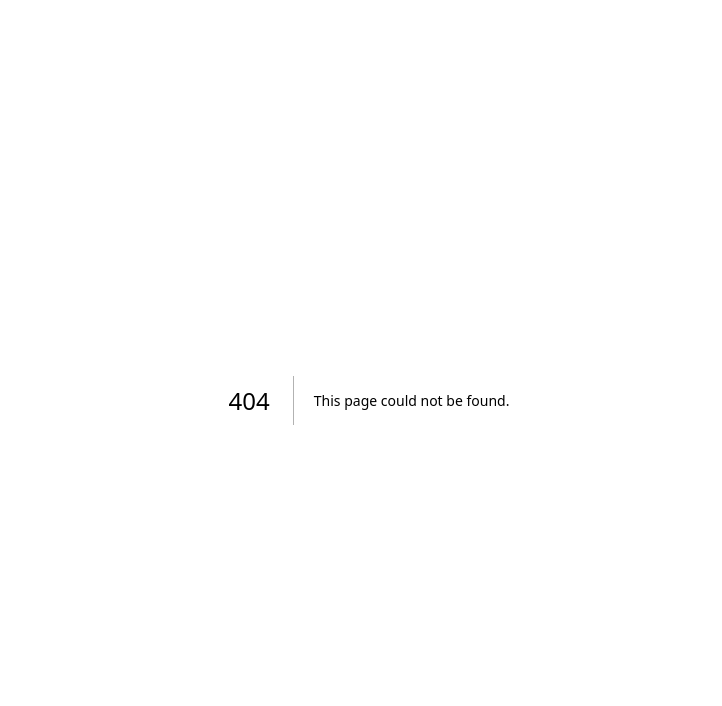
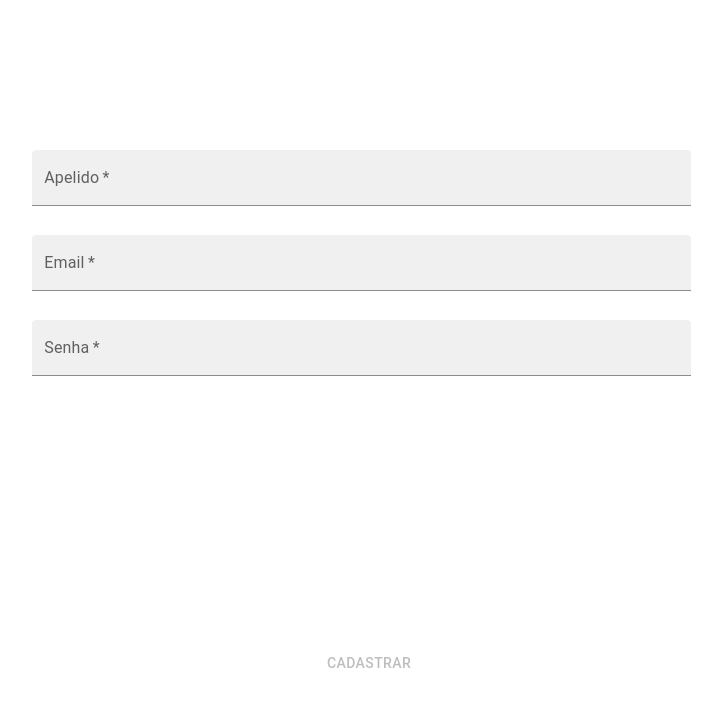
Before and after one commit to Joao-Ortega/estoque-facil-front, a Next.js app: page /register in a window 1280 px wide. Before the commit this address had no page. Shown: the top 706 px of the page, without its empty margins (271-993 px from the left). Built offline with nearby package versions, Linux system fonts and the light colour scheme.

Commit message:
create page for register completed

```diff
--- /dev/null
+++ b/src/pages/register.tsx
@@ -0,0 +1,97 @@
+import { Box, Button, TextField, Typography } from '@mui/material';
+import React, { useState } from 'react';
+import { useRouter } from 'next/router';
+
+export default function Register() {
+  const [name, setName] = useState<string>('');
+  const [password, setPassword] = useState<string>('');
+  const [email, setEmail] = useState<string>('');
+  const [validEmail, setValidEmail] = useState<boolean>(true);
+  const [disabled, setDisabled] = useState<boolean>(true);
+  const router = useRouter();
+
+  const handleClick = () => {
+    const regex = /\S+@\S+\.\S+/;
+    setValidEmail(regex.test(email));
+    if (name.length > 2 && password.length > 4 && regex.test(email)) {
+      // OBJECT PRONTO PARA REQUISIÇÃO
+      // const bodyRequest = {
+      //   name,
+      //   password,
+      //   email,
+      // }
+      router.push('/home');
+    }
+  };
+
+  const handleChange = (setState:Function, value:string) => {
+    setState(value);
+    if (name.length > 2 && password.length > 4 && email.length > 10) {
+      setDisabled(false);
+    } else {
+      setDisabled(true);
+    }
+  };
+
+  return (
+    <Box
+      height= "100vh"
+      sx={{
+        alignItems: "center",
+        flexDirection: "column",
+        display: "flex",
+        justifyContent: "space-around",
+      }}
+    >
+      <Box>
+        <TextField
+            id="filled-basic"
+            label="Apelido"
+            variant="filled"
+            value={ name }
+            required
+            onChange={ ({ target }) => {
+              target.value = target.value.replace(/\d+/g, "");
+              setName(target.value);
+            } } sx={{
+            margin: "2% 4%",
+            borderRadius: "2%",
+            width: "90%",
+          }}
+          />
+        <TextField
+            id="filled-basic"
+            label="Email"
+            variant="filled"
+            value={ email }
+            required
+            onChange={ ({ target }) => handleChange(setEmail, target.value) } sx={{
+            margin: "2% 4%",
+            borderRadius: "2%",
+            width: "90%",
+          }}
+          />
+          { !validEmail && <Typography variant='body1' component="span" sx={{ fontSize: "10px", color: "red" }}>Email Inválido</Typography> }
+          <TextField
+            id="filled-basic"
+            label="Senha"
+            variant="filled"
+            value={ password }
+            onChange={ ({ target }) => handleChange(setPassword, target.value) }
+            required
+            sx={{
+              margin: "2% 4%",
+              borderRadius: "2%",
+              width: "90%",
+            }}
+          />
+      </Box>
+      <Button
+        disabled={ disabled }
+        onClick={() => handleClick()}
+      >
+        Cadastrar
+      </Button>
+    </Box>
+  )
+}
```
Also changed, not shown: src/Components/Login.tsx (+6 -3 lines).
